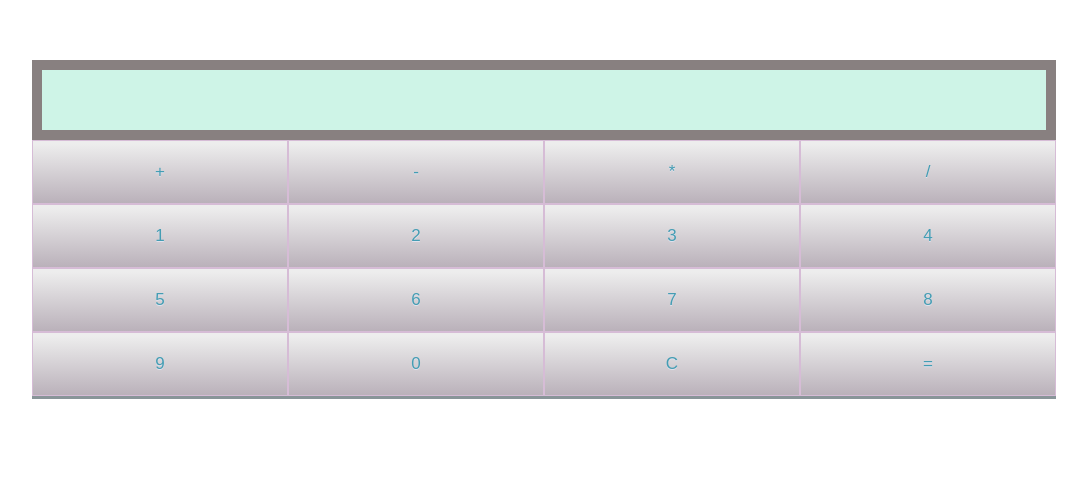
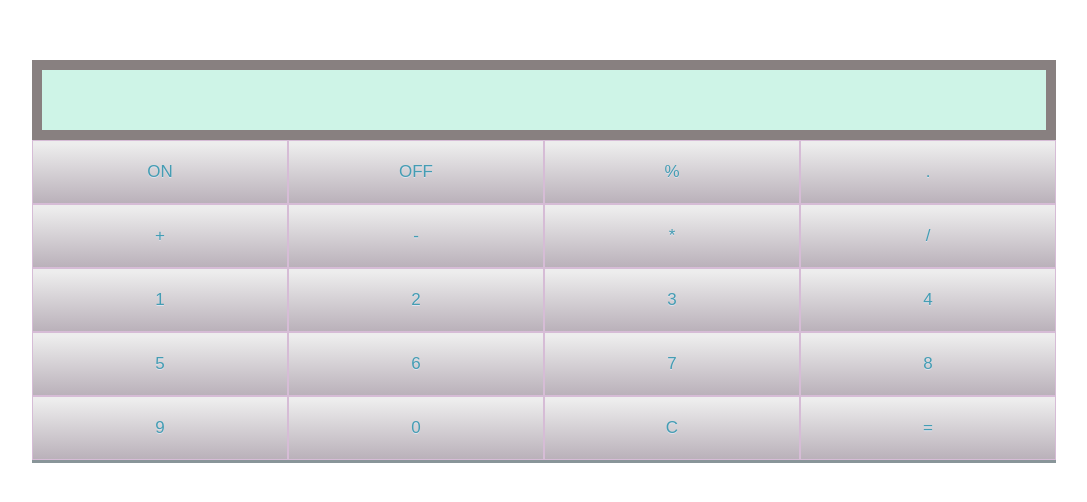
Before and after one commit to ysumit99/Calculator-App-in-React, a React (Create React App) app: page / in a window 1280 px wide. Shown: the part 140-642 px from the top of the page, without its empty margins (96-1183 px from the left). Built offline with nearby package versions, Linux system fonts and the light colour scheme.

Commit message:
fixing a bug with multiple zeros

```diff
--- a/src/App.js
+++ b/src/App.js
@@ -7,10 +7,12 @@ class App extends React.Component {
   render(){
 
     let rows = [
+      ["ON", "OFF", "%", "."],
       ["+", "-", "*", "/"],
       ["1", "2", "3", "4"],
       ["5", "6", "7", "8"],
       ["9", "0", "C", "="]
+
   ];
     return (
       <div className="App">
--- a/src/components/calculator/Calculator.css
+++ b/src/components/calculator/Calculator.css
@@ -1,3 +1,4 @@
+@import url('https://fonts.googleapis.com/css?family=Orbitron&display=swap');
 .calculator {
 
     height: 50vh;
@@ -13,9 +14,19 @@
     justify-content: space-evenly;
   }
 
+  .onButton{
+    color: rgb(58, 63, 211);
+  }
+  .offButton{
+    color: rgb(219, 82, 82)
+  }
 
 
   .displayBar{
     border: 10px solid #888080;
     background-color: rgba(201, 243, 229, 0.904);
+    display: flex;
+    justify-content: center;
+    align-items: center;
+    font-family: 'Orbitron', sans-serif;
   }
--- a/src/components/calculator/Calculator.js
+++ b/src/components/calculator/Calculator.js
@@ -22,7 +22,7 @@ class Calculator extends React.Component {
             let updatedResultStatus = true;
             this.setState({result: result, isResult: updatedResultStatus, input: result});
 
-        }else if(userInput === "C"){ //Clear Input
+        }else if(userInput === "C" || userInput == "OFF"){ //Clear Input
 
             let updatedResult = "";
             let updatedResultStatus = false;
@@ -33,10 +33,28 @@ class Calculator extends React.Component {
                 isResult: updatedResultStatus,
                 input : updatedInput
             })
+        }else if(userInput == "ON" ){
+
+            let updatedResult = "0";
+            let updatedResultStatus = false;
+            let updatedInput = "0";
+
+            this.setState({
+                result : updatedResult,
+                isResult: updatedResultStatus,
+                input : updatedInput
+            })
+
         }else{ //Get Input
 
             let upadatedResultStatus = false;
             let updatedInput = input + userInput;
+
+            //leading zeros are ignored
+            let zeroCount = (updatedInput.match(/0/g) || []).length;
+            if(zeroCount === updatedInput.length)
+                updatedInput = "0";
+            console.log(updatedInput);
 
             this.setState({
                 input: updatedInput,
@@ -66,6 +84,7 @@ class Calculator extends React.Component {
                 <Row buttons={this.props.rows[1]} handleClick={this.handleClick}/>
                 <Row buttons={this.props.rows[2]} handleClick={this.handleClick}/>
                 <Row buttons={this.props.rows[3]} handleClick={this.handleClick}/>
+                <Row buttons={this.props.rows[4]} handleClick={this.handleClick}/>
             </div>
         )
     }
```
